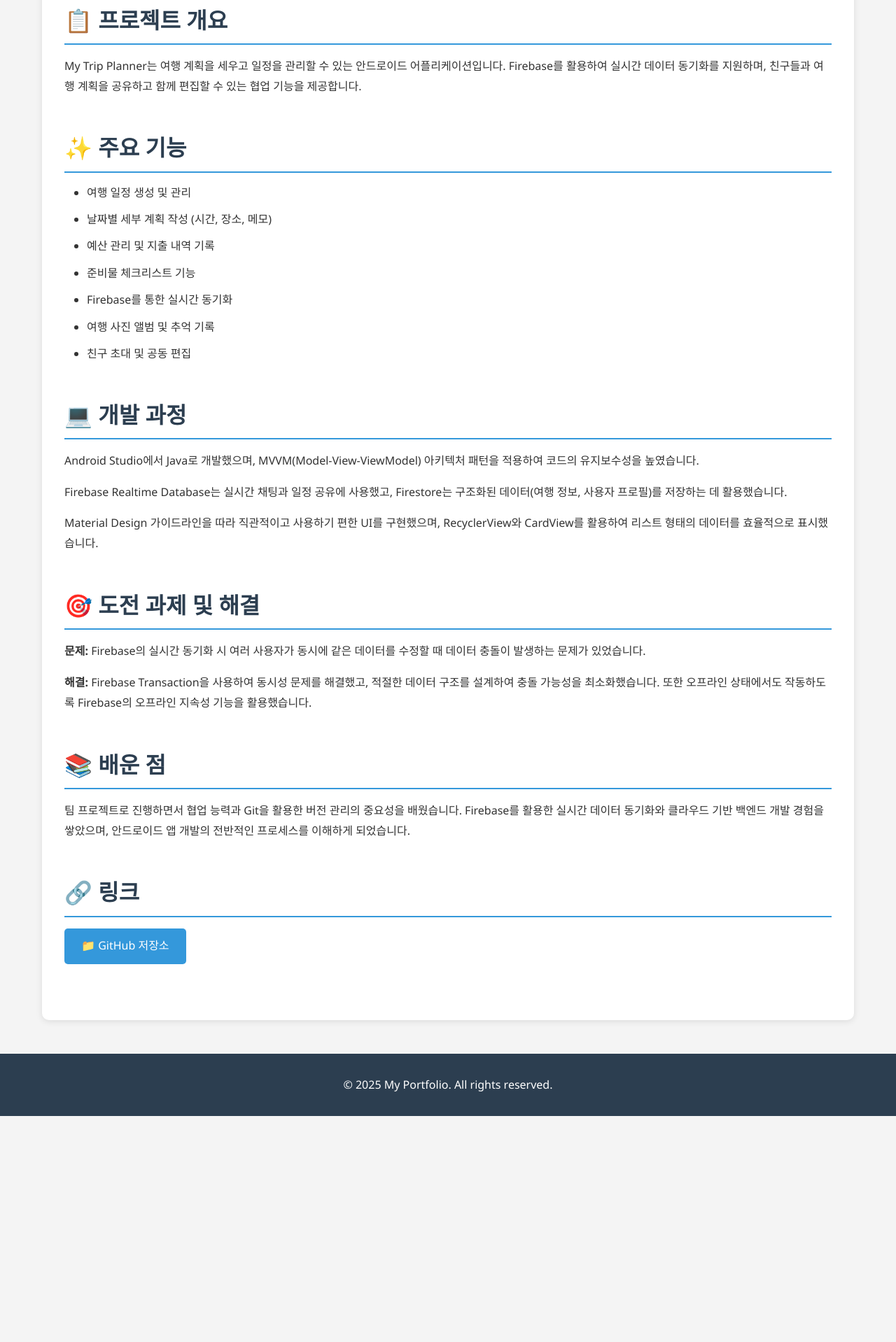
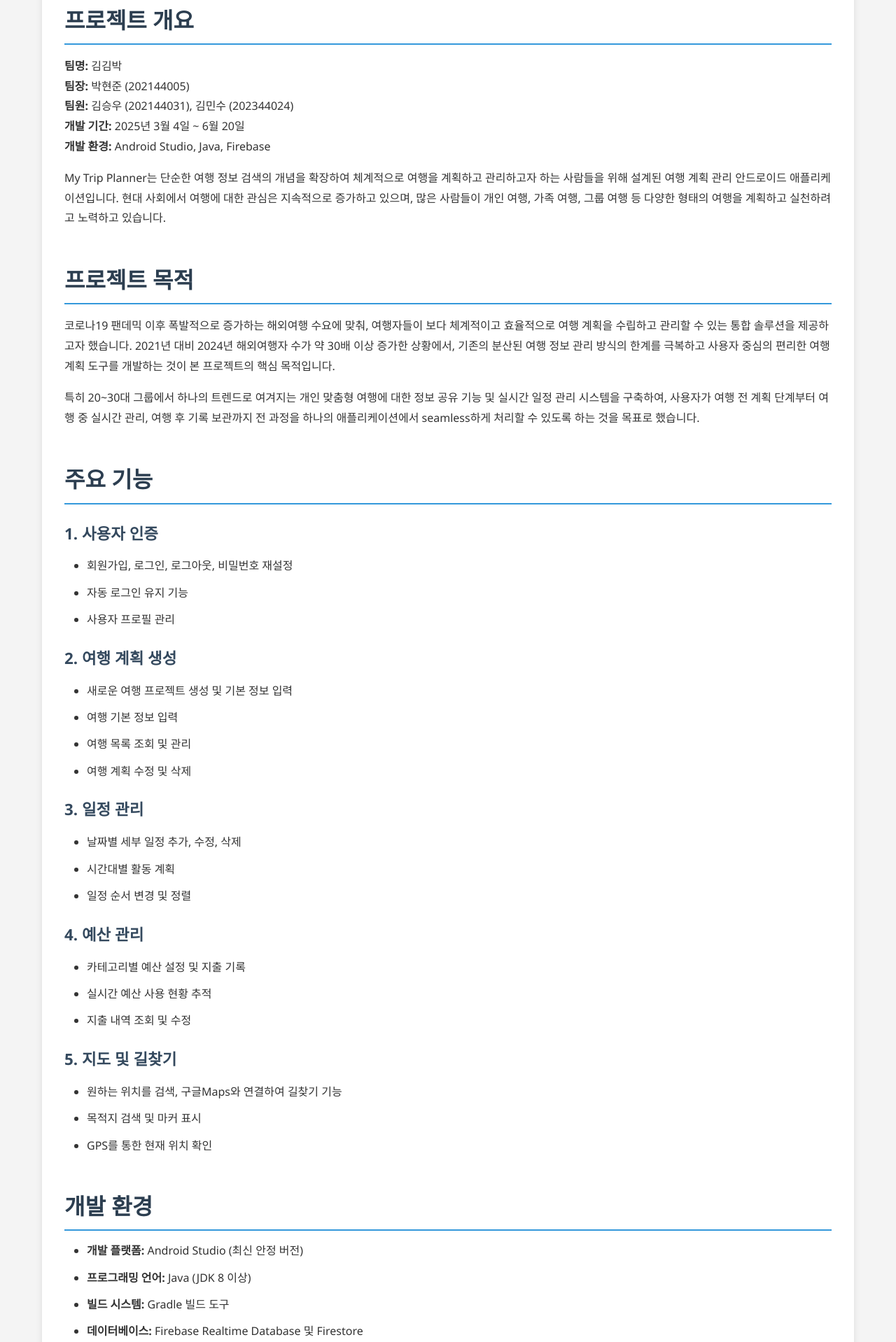
Before and after one commit to hj0216hj/My-portfolio-site, a website: page public/projects/mytripplanner.html in a window 1280 px wide. Shown: the part 882-2800 px from the top of the page at 70% size. Before the commit the page ends 2477 px from the top, so only its background shows below. Drawn offline with Linux system fonts and the light colour scheme.

Commit message:
project v0.7

```diff
--- a/public/projects/mytripplanner.html
+++ b/public/projects/mytripplanner.html
@@ -20,14 +20,14 @@
 
     <!-- 메인 콘텐츠 -->
     <main>
-        <a href="/index.html" class="back-button">← 목록으로</a>
+        <a href="/index.html" class="back-button">←홈으로</a>
 
         <div class="detail-container">
             <!-- 프로젝트 헤더 -->
             <div class="project-header">
                 <h1>My Trip Planner</h1>
-                <p class="project-date">📅 2025-06</p>
-                <p class="project-subtitle">여행을 계획하고 관리하는 어플</p>
+                <p class="project-date">2025년 3월 ~ 6월</p>
+                <p class="project-subtitle">여행을 계획하고 관리하는 어플리케이션</p>
             </div>
 
             <!-- 메인 이미지 -->
@@ -37,7 +37,7 @@
 
             <!-- 기술 스택 -->
             <div class="detail-section">
-                <h2>🛠️ 사용 기술</h2>
+                <h2>사용 기술</h2>
                 <div class="skills-list">
                     <span class="skill-tag">Android Studio</span>
                     <span class="skill-tag">Java</span>
@@ -48,78 +48,132 @@
 
             <!-- 프로젝트 개요 -->
             <div class="detail-section">
-                <h2>📋 프로젝트 개요</h2>
+                <h2>프로젝트 개요</h2>
                 <p>
-                    My Trip Planner는 여행 계획을 세우고 일정을 관리할 수 있는 안드로이드
-                    어플리케이션입니다. Firebase를 활용하여 실시간 데이터 동기화를 지원하며,
-                    친구들과 여행 계획을 공유하고 함께 편집할 수 있는 협업 기능을 제공합니다.
+                    <strong>팀명:</strong> 김김박<br>
+                    <strong>팀장:</strong> 박현준 (202144005)<br>
+                    <strong>팀원:</strong> 김승우 (202144031), 김민수 (202344024)<br>
+                    <strong>개발 기간:</strong> 2025년 3월 4일 ~ 6월 20일<br>
+                    <strong>개발 환경:</strong> Android Studio, Java, Firebase
+                </p>
+                <p>
+                    My Trip Planner는 단순한 여행 정보 검색의 개념을 확장하여 체계적으로 여행을 계획하고 관리하고자 하는 사람들을 위해 설계된 여행 계획 관리 안드로이드 애플리케이션입니다.
+                    현대 사회에서 여행에 대한 관심은 지속적으로 증가하고 있으며, 많은 사람들이 개인 여행, 가족 여행, 그룹 여행 등 다양한 형태의 여행을 계획하고 실천하려고 노력하고 있습니다.
+                </p>
+            </div>
+
+            <!-- 개발 목적 -->
+            <div class="detail-section">
+                <h2>프로젝트 목적</h2>
+                <p>
+                    코로나19 팬데믹 이후 폭발적으로 증가하는 해외여행 수요에 맞춰, 여행자들이 보다 체계적이고 효율적으로 여행 계획을 수립하고 관리할 수 있는 통합 솔루션을 제공하고자 했습니다.
+                    2021년 대비 2024년 해외여행자 수가 약 30배 이상 증가한 상황에서, 기존의 분산된 여행 정보 관리 방식의 한계를 극복하고 사용자 중심의 편리한 여행 계획 도구를 개발하는 것이 본 프로젝트의 핵심 목적입니다.
+                </p>
+                <p>
+                    특히 20~30대 그룹에서 하나의 트렌드로 여겨지는 개인 맞춤형 여행에 대한 정보 공유 기능 및 실시간 일정 관리 시스템을 구축하여, 사용자가 여행 전 계획 단계부터 여행 중 실시간 관리, 여행 후 기록 보관까지 전 과정을 하나의 애플리케이션에서 seamless하게 처리할 수 있도록 하는 것을 목표로 했습니다.
                 </p>
             </div>
 
             <!-- 주요 기능 -->
             <div class="detail-section">
-                <h2>✨ 주요 기능</h2>
+                <h2>주요 기능</h2>
+
+                <h3>1. 사용자 인증</h3>
                 <ul>
-                    <li>여행 일정 생성 및 관리</li>
-                    <li>날짜별 세부 계획 작성 (시간, 장소, 메모)</li>
-                    <li>예산 관리 및 지출 내역 기록</li>
-                    <li>준비물 체크리스트 기능</li>
-                    <li>Firebase를 통한 실시간 동기화</li>
-                    <li>여행 사진 앨범 및 추억 기록</li>
-                    <li>친구 초대 및 공동 편집</li>
+                    <li>회원가입, 로그인, 로그아웃, 비밀번호 재설정</li>
+                    <li>자동 로그인 유지 기능</li>
+                    <li>사용자 프로필 관리</li>
+                </ul>
+
+                <h3>2. 여행 계획 생성</h3>
+                <ul>
+                    <li>새로운 여행 프로젝트 생성 및 기본 정보 입력</li>
+                    <li>여행 기본 정보 입력</li>
+                    <li>여행 목록 조회 및 관리</li>
+                    <li>여행 계획 수정 및 삭제</li>
+                </ul>
+
+                <h3>3. 일정 관리</h3>
+                <ul>
+                    <li>날짜별 세부 일정 추가, 수정, 삭제</li>
+                    <li>시간대별 활동 계획</li>
+                    <li>일정 순서 변경 및 정렬</li>
+                </ul>
+
+                <h3>4. 예산 관리</h3>
+                <ul>
+                    <li>카테고리별 예산 설정 및 지출 기록</li>
+                    <li>실시간 예산 사용 현황 추적</li>
+                    <li>지출 내역 조회 및 수정</li>
+                </ul>
+
+                <h3>5. 지도 및 길찾기</h3>
+                <ul>
+                    <li>원하는 위치를 검색, 구글Maps와 연결하여 길찾기 기능</li>
+                    <li>목적지 검색 및 마커 표시</li>
+                    <li>GPS를 통한 현재 위치 확인</li>
+                </ul>
+            </div>
+
+            <!-- 개발 환경 -->
+            <div class="detail-section">
+                <h2>개발 환경</h2>
+                <ul>
+                    <li><strong>개발 플랫폼:</strong> Android Studio (최신 안정 버전)</li>
+                    <li><strong>프로그래밍 언어:</strong> Java (JDK 8 이상)</li>
+                    <li><strong>빌드 시스템:</strong> Gradle 빌드 도구</li>
+                    <li><strong>데이터베이스:</strong> Firebase Realtime Database 및 Firestore</li>
+                    <li><strong>인증 시스템:</strong> Firebase Authentication</li>
+                    <li><strong>타겟 API:</strong> Android API Level 21 이상 (Android 5.0 Lollipop)</li>
+                    <li><strong>지원 디바이스:</strong> 스마트폰 및 태블릿 (화면 크기 4.0" ~ 10.1")</li>
                 </ul>
             </div>
 
             <!-- 개발 과정 -->
             <div class="detail-section">
-                <h2>💻 개발 과정</h2>
+                <h2>개발 방법</h2>
+                <ul>
+                    <li><strong>애자일 개발 방법론:</strong> 2주 단위 스프린트 진행</li>
+                    <li><strong>반복적 개발:</strong> 기능별 우선순위에 따른 단계적 개발</li>
+                    <li><strong>지속적 통합:</strong> Git을 활용한 버전 관리 및 협업</li>
+                </ul>
+
+                <h3>역할 분담</h3>
+                <ul>
+                    <li><strong>팀장 (박현준):</strong> 전체 프로젝트 관리, UI/UX 설계, 최종 통합</li>
+                    <li><strong>팀원 1 (김승우):</strong> Firebase 연동, 데이터베이스 설계, 백엔드 로직</li>
+                    <li><strong>팀원 2 (김민수):</strong> 프론트엔드 개발, 사용자 인터페이스 구현</li>
+                </ul>
+            </div>
+
+            <!-- 기술적 도전 -->
+            <div class="detail-section">
+                <h2>도전 과제 및 해결</h2>
                 <p>
-                    Android Studio에서 Java로 개발했으며, MVVM(Model-View-ViewModel) 아키텍처
-                    패턴을 적용하여 코드의 유지보수성을 높였습니다.
+                    <strong>문제:</strong> Firebase의 실시간 동기화 시 여러 사용자가 동시에 같은 데이터를 수정할 때 데이터 충돌이 발생하는 문제가 있었습니다.
                 </p>
                 <p>
-                    Firebase Realtime Database는 실시간 채팅과 일정 공유에 사용했고,
-                    Firestore는 구조화된 데이터(여행 정보, 사용자 프로필)를 저장하는 데 활용했습니다.
-                </p>
-                <p>
-                    Material Design 가이드라인을 따라 직관적이고 사용하기 편한 UI를 구현했으며,
-                    RecyclerView와 CardView를 활용하여 리스트 형태의 데이터를 효율적으로 표시했습니다.
-                </p>
-            </div>
-
-            <!-- 도전 과제 및 해결 -->
-            <div class="detail-section">
-                <h2>🎯 도전 과제 및 해결</h2>
-                <p>
-                    <strong>문제:</strong> Firebase의 실시간 동기화 시 여러 사용자가 동시에
-                    같은 데이터를 수정할 때 데이터 충돌이 발생하는 문제가 있었습니다.
-                </p>
-                <p>
-                    <strong>해결:</strong> Firebase Transaction을 사용하여 동시성 문제를 해결했고,
-                    적절한 데이터 구조를 설계하여 충돌 가능성을 최소화했습니다.
-                    또한 오프라인 상태에서도 작동하도록 Firebase의 오프라인 지속성 기능을 활용했습니다.
+                    <strong>해결:</strong>
+                    <ul>
+                        <li>Firebase Transaction을 사용하여 동시성 문제를 해결</li>
+                        <li>적절한 데이터 구조를 설계하여 충돌 가능성을 최소화</li>
+                        <li>오프라인 상태에서도 작동하도록 Firebase의 오프라인 지속성 기능을 활용</li>
+                    </ul>
                 </p>
             </div>
 
             <!-- 배운 점 -->
             <div class="detail-section">
-                <h2>📚 배운 점</h2>
+                <h2>배운 점</h2>
                 <p>
-                    팀 프로젝트로 진행하면서 협업 능력과 Git을 활용한 버전 관리의 중요성을 배웠습니다.
-                    Firebase를 활용한 실시간 데이터 동기화와 클라우드 기반 백엔드 개발 경험을 쌓았으며,
-                    안드로이드 앱 개발의 전반적인 프로세스를 이해하게 되었습니다.
+                    <ul>
+                        <li>팀 프로젝트로 진행하면서 협업 능력과 Git을 활용한 버전 관리의 중요성</li>
+                        <li>Firebase를 활용한 실시간 데이터 동기화와 클라우드 기반 백엔드 개발 경험</li>
+                        <li>안드로이드 앱 개발의 전반적인 프로세스를 이해</li>
+                    </ul>
                 </p>
             </div>
 
-            <!-- 링크 -->
-            <div class="detail-section">
-                <h2>🔗 링크</h2>
-                <div class="project-links">
-                    <a href="https://github.com/yourusername/trip-planner" target="_blank" class="project-link-btn">
-                        📁 GitHub 저장소
-                    </a>
-                </div>
-            </div>
         </div>
     </main>
 
--- a/server.js
+++ b/server.js
@@ -17,7 +17,7 @@ var projects = [
         title: "Cult Fight",
         description: "2D 횡스크롤 액션 도트 그래픽 게임",
         date: "2024-12",
-        skills: ["Unity", "C#"],
+        skills: ["Unity", "C#", "Visual Studio 2022"],
         image: "/images/CultFight.jpg",
         link: "/projects/cultfight.html"
     },
```
Also changed, not shown: public/projects/cultfight.html (+1 -1 lines), public/images/mytripplanner-budget1.jpg (added), public/images/mytripplanner-budget2.jpg (added), public/images/mytripplanner-budget3.jpg (added), public/images/mytripplanner-home.jpg (added), public/images/mytripplanner-join.jpg (added), public/images/mytripplanner-login.jpg (added), public/images/mytripplanner-map1.jpg (added), public/images/mytripplanner-map2.jpg (added), public/images/mytripplanner-plan1.jpg (added), public/images/mytripplanner-plan2.jpg (added), public/images/mytripplanner-plan3.jpg (added), public/images/mytripplanner-plan4.jpg (added).
